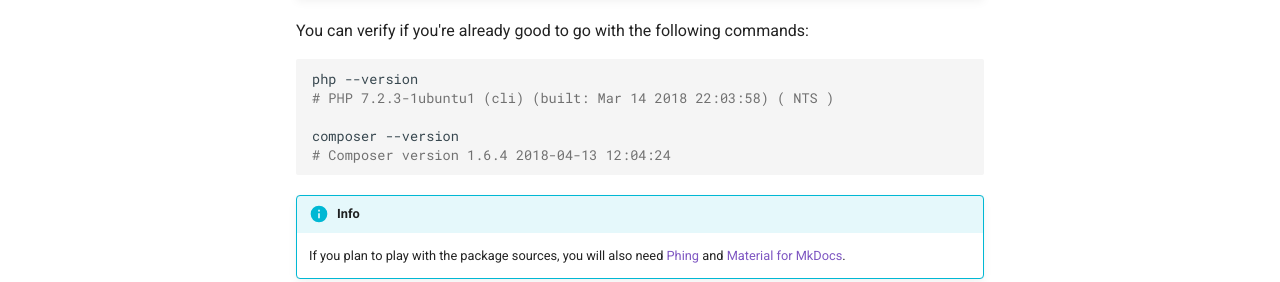
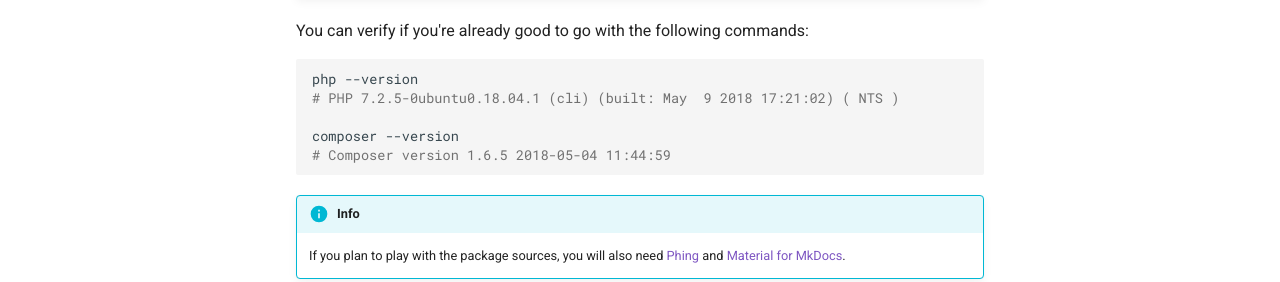
Before and after one commit to cedx/phpunit-expect, an MkDocs documentation site: the page built from doc/installation.md, in a window 1280 px wide and 1172 px high. Shown: the part 388-670 px from the top of the window. Built offline with MkDocs 1.6.1 and Material for MkDocs 9.7.7, drawn with Linux system fonts in a browser that asks for light colours; comment, search, counter and statistics services are not loaded; old or Windows-style settings are respelled for this version of MkDocs.

Commit message:
Updated the installation guide

````diff
--- a/doc/installation.md
+++ b/doc/installation.md
@@ -11,10 +11,10 @@ You can verify if you're already good to go with the following commands:
 
 ```shell
 php --version
-# PHP 7.2.3-1ubuntu1 (cli) (built: Mar 14 2018 22:03:58) ( NTS )
+# PHP 7.2.5-0ubuntu0.18.04.1 (cli) (built: May  9 2018 17:21:02) ( NTS )
 
 composer --version
-# Composer version 1.6.4 2018-04-13 12:04:24
+# Composer version 1.6.5 2018-05-04 11:44:59
 ```
 
 !!! info
````
